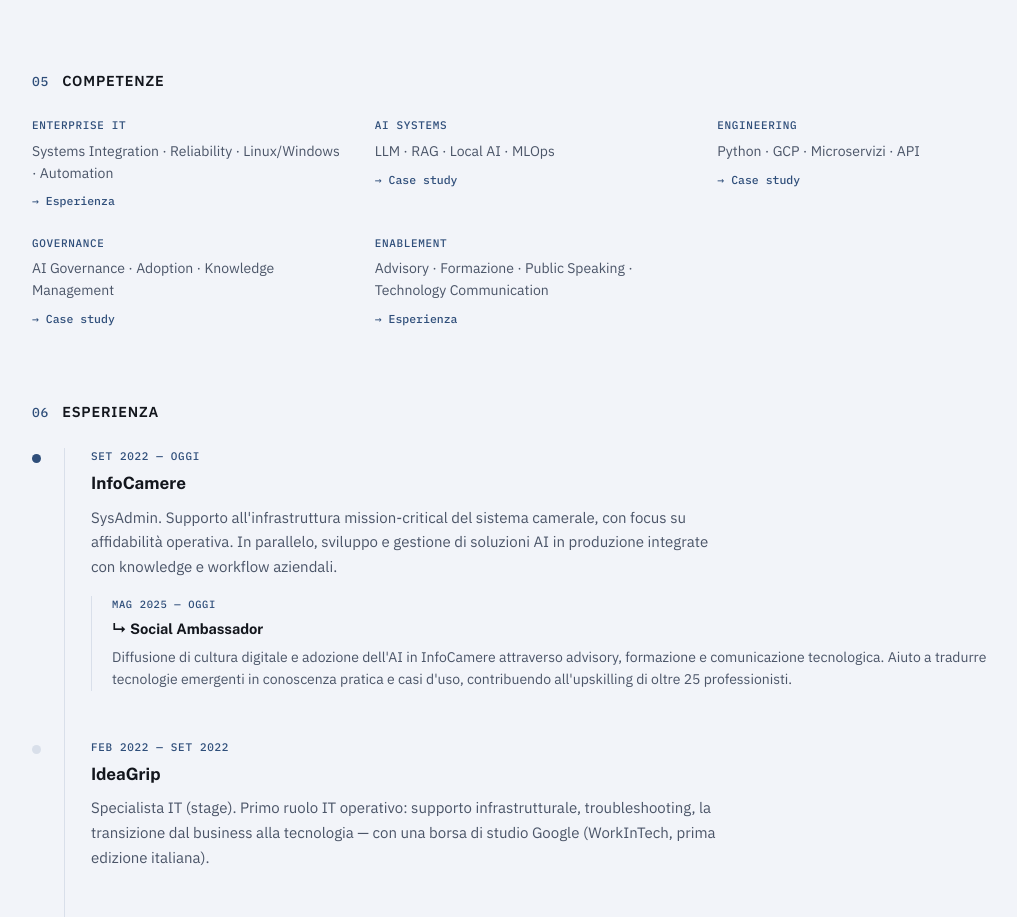
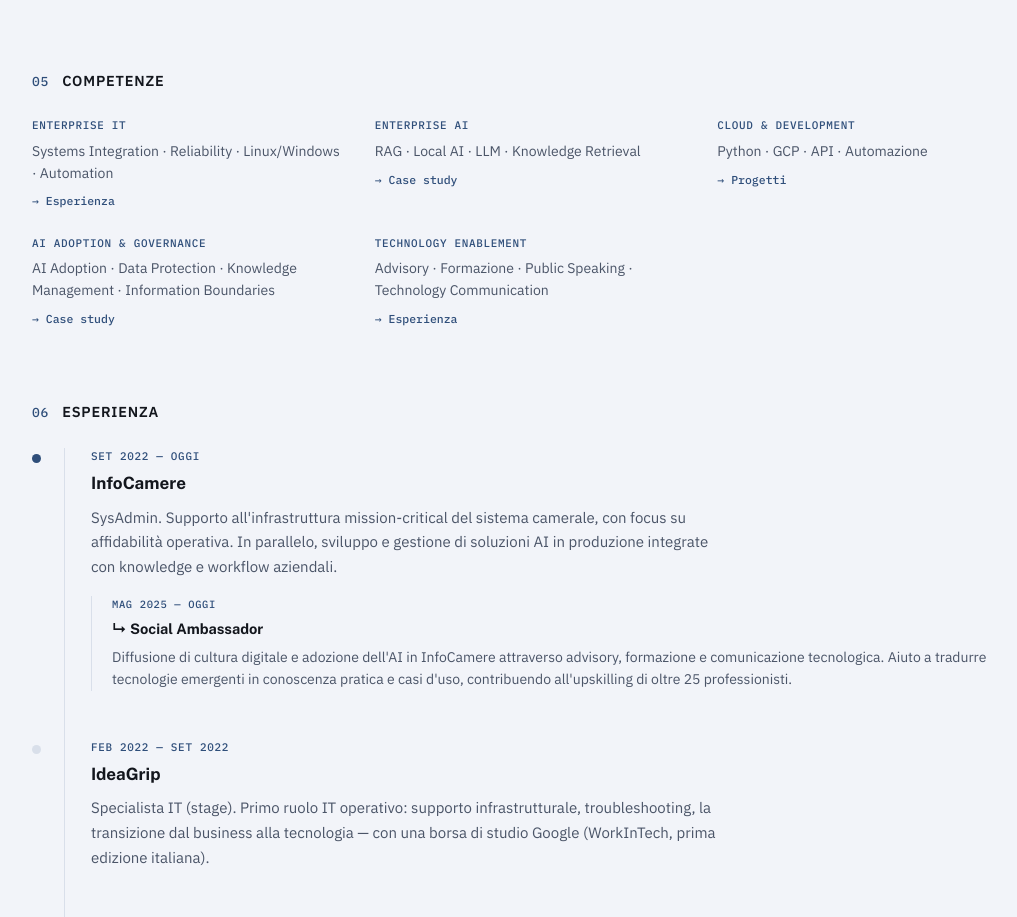
Before and after one commit to smonkey51-maker/Sito-Personale, a plain HTML site: page index.html in a window 1280 px wide. Shown: the part 1823-2740 px from the top of the page, without its empty margins (108-1125 px from the left). Drawn offline with nearby package versions, Linux system fonts and the light colour scheme.

Commit message:
Riorganizza sezione Competenze in 5 categorie aggiornate (#100)
* Rimuove "selezionati" dal titolo sezione progetti e ingrandisce la foto


* Ridisegna selettore lingua/tema, accorcia stat Innovazione, ammorbidisce colore Exploration, allarga hero-nav


* Riorganizza sezione Competenze in 5 categorie aggiornate


---------

```diff
--- a/index.html
+++ b/index.html
@@ -397,23 +397,23 @@
       <a class="cap-link" href="#percorso" data-i18n="cap_link_exp">→ Esperienza</a>
     </div>
     <div class="cap-cell">
-      <div class="cap-title" data-i18n="sk_cat2">AI Systems</div>
-      <p class="cap-list" data-i18n="sk2">LLM · RAG · Local AI · MLOps</p>
+      <div class="cap-title" data-i18n="sk_cat2">Enterprise AI</div>
+      <p class="cap-list" data-i18n="sk2">RAG · Local AI · LLM · Knowledge Retrieval</p>
       <a class="cap-link" href="#casi-studio" data-i18n="cap_link_work">→ Case study</a>
     </div>
     <div class="cap-cell">
-      <div class="cap-title" data-i18n="sk_cat3">Engineering</div>
-      <p class="cap-list" data-i18n="sk3">Python · GCP · Microservices · APIs</p>
+      <div class="cap-title" data-i18n="sk_cat3">Cloud &amp; Development</div>
+      <p class="cap-list" data-i18n="sk3">Python · GCP · APIs · Automation</p>
+      <a class="cap-link" href="#casi-studio" data-i18n="cap_link_projects">→ Progetti</a>
+    </div>
+    <div class="cap-cell">
+      <div class="cap-title" data-i18n="sk_cat4">AI Adoption &amp; Governance</div>
+      <p class="cap-list" data-i18n="sk4">AI Adoption · Data Protection · Knowledge Management · Information Boundaries</p>
       <a class="cap-link" href="#casi-studio" data-i18n="cap_link_work">→ Case study</a>
     </div>
     <div class="cap-cell">
-      <div class="cap-title" data-i18n="sk_cat4">Governance</div>
-      <p class="cap-list" data-i18n="sk4">AI Governance · Adoption · Knowledge Management</p>
-      <a class="cap-link" href="#casi-studio" data-i18n="cap_link_work">→ Case study</a>
-    </div>
-    <div class="cap-cell">
-      <div class="cap-title" data-i18n="sk_cat5">Enablement</div>
-      <p class="cap-list" data-i18n="sk5">Advisory · Training · Public Speaking · Technology Communication</p>
+      <div class="cap-title" data-i18n="sk_cat5">Technology Enablement</div>
+      <p class="cap-list" data-i18n="sk5">Advisory · Formazione · Public Speaking · Technology Communication</p>
       <a class="cap-link" href="#percorso" data-i18n="cap_link_exp">→ Esperienza</a>
     </div>
   </div>
@@ -625,11 +625,11 @@ Più lavoro con l'AI in produzione, più mi convinco di una cosa: molte delle sf
       pr3:"Consulente assicurativo. Ruolo a contatto con il cliente in un settore fortemente regolamentato, dove fiducia, compliance e affidabilità pesano quanto il business stesso.",
       sec_competenze:"Competenze",
       sk_cat1:"Enterprise IT", sk1:"Systems Integration · Reliability · Linux/Windows · Automation",
-      sk_cat2:"AI Systems", sk2:"LLM · RAG · Local AI · MLOps",
-      sk_cat3:"Engineering", sk3:"Python · GCP · Microservizi · API",
-      sk_cat4:"Governance", sk4:"AI Governance · Adoption · Knowledge Management",
-      sk_cat5:"Enablement", sk5:"Advisory · Formazione · Public Speaking · Technology Communication",
-      cap_link_exp:"→ Esperienza", cap_link_work:"→ Case study",
+      sk_cat2:"Enterprise AI", sk2:"RAG · Local AI · LLM · Knowledge Retrieval",
+      sk_cat3:"Cloud & Development", sk3:"Python · GCP · API · Automazione",
+      sk_cat4:"AI Adoption & Governance", sk4:"AI Adoption · Data Protection · Knowledge Management · Information Boundaries",
+      sk_cat5:"Technology Enablement", sk5:"Advisory · Formazione · Public Speaking · Technology Communication",
+      cap_link_exp:"→ Esperienza", cap_link_work:"→ Case study", cap_link_projects:"→ Progetti",
       sec_oltre:"Beyond work",
       oltre_p:"Classica · Jazz · Progressive Rock · Hi-Fi"
     },
@@ -681,11 +681,11 @@ Più lavoro con l'AI in produzione, più mi convinco di una cosa: molte delle sf
       pr3:"Insurance consultant. Client-facing role in a highly regulated industry, where trust, compliance and reliability matter as much as the business itself.",
       sec_competenze:"Capabilities",
       sk_cat1:"Enterprise IT", sk1:"Systems Integration · Reliability · Linux/Windows · Automation",
-      sk_cat2:"AI Systems", sk2:"LLM · RAG · Local AI · MLOps",
-      sk_cat3:"Engineering", sk3:"Python · GCP · Microservices · APIs",
-      sk_cat4:"Governance", sk4:"AI Governance · Adoption · Knowledge Management",
-      sk_cat5:"Enablement", sk5:"Advisory · Training · Public Speaking · Technology Communication",
-      cap_link_exp:"→ Experience", cap_link_work:"→ Case study",
+      sk_cat2:"Enterprise AI", sk2:"RAG · Local AI · LLM · Knowledge Retrieval",
+      sk_cat3:"Cloud & Development", sk3:"Python · GCP · APIs · Automation",
+      sk_cat4:"AI Adoption & Governance", sk4:"AI Adoption · Data Protection · Knowledge Management · Information Boundaries",
+      sk_cat5:"Technology Enablement", sk5:"Advisory · Training · Public Speaking · Technology Communication",
+      cap_link_exp:"→ Experience", cap_link_work:"→ Case study", cap_link_projects:"→ Projects",
       sec_oltre:"Beyond work",
       oltre_p:"Classical · Jazz · Progressive Rock · Hi-Fi"
     },
@@ -737,11 +737,11 @@ Più lavoro con l'AI in produzione, più mi convinco di una cosa: molte delle sf
       pr3:"Consultant assurance. Rôle au contact du client dans un secteur fortement réglementé, où la confiance, la conformité et la fiabilité comptent autant que le business lui-même.",
       sec_competenze:"Compétences",
       sk_cat1:"IT d'entreprise", sk1:"Intégration de systèmes · Fiabilité · Linux/Windows · Automatisation",
-      sk_cat2:"Systèmes IA", sk2:"LLM · RAG · IA locale · MLOps",
-      sk_cat3:"Ingénierie", sk3:"Python · GCP · Microservices · API",
-      sk_cat4:"Gouvernance", sk4:"Gouvernance de l'IA · Adoption · Gestion des connaissances",
-      sk_cat5:"Enablement", sk5:"Conseil · Formation · Public Speaking · Technology Communication",
-      cap_link_exp:"→ Expérience", cap_link_work:"→ Étude de cas",
+      sk_cat2:"IA d'entreprise", sk2:"RAG · IA locale · LLM · Knowledge Retrieval",
+      sk_cat3:"Cloud & Développement", sk3:"Python · GCP · API · Automatisation",
+      sk_cat4:"Adoption & gouvernance de l'IA", sk4:"Adoption de l'IA · Protection des données · Gestion des connaissances · Information Boundaries",
+      sk_cat5:"Technology Enablement", sk5:"Conseil · Formation · Public Speaking · Technology Communication",
+      cap_link_exp:"→ Expérience", cap_link_work:"→ Étude de cas", cap_link_projects:"→ Projets",
       sec_oltre:"Beyond work",
       oltre_p:"Classique · Jazz · Progressive Rock · Hi-Fi"
     }
```
